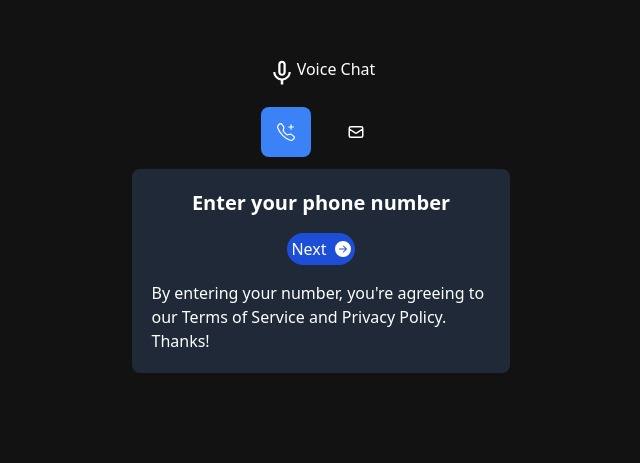
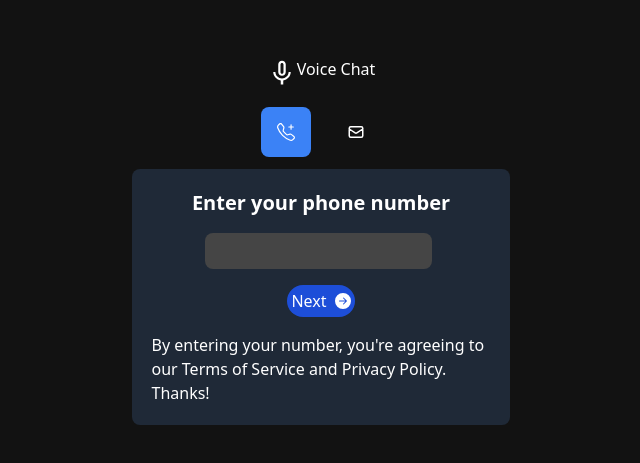
Before and after one commit to Akshat-Kumar-work/Voice-chat, a React (Create React App) app: page /authenticate in a window 1280 px wide. Shown: the part 163-626 px from the top of the page, without its empty margins (319-959 px from the left). Built offline with nearby package versions, Linux system fonts and the light colour scheme.

Commit message:
input component

```diff
--- a/src/components/phoneEmail/Email.jsx
+++ b/src/components/phoneEmail/Email.jsx
@@ -1,9 +1,13 @@
 import React from 'react'
 import {BsFillArrowRightCircleFill} from "react-icons/bs"
 import Card from "../shared/card"
+import { useState } from 'react'
+import TextInput from '../shared/TextInput'
 
 
 const Email = () => {
+  const [email , setemail] = useState('');
+
   return (
     <div className=' flex justify-center items-center'>
 
@@ -15,6 +19,7 @@ const Email = () => {
       btnText={"Next"} logo={<BsFillArrowRightCircleFill />}
 
       SecondlastText={"By entering your email, you're agreeing to our Terms of Service and Privacy Policy. Thanks!"}
+      input={<TextInput value={email} onChange={ (event)=>setemail(event.target.value)}/>}
 
     />
 
--- a/src/components/phoneEmail/Phone.jsx
+++ b/src/components/phoneEmail/Phone.jsx
@@ -1,22 +1,31 @@
-import React from 'react'
+import React, { useState } from 'react'
 import Card from "../shared/card"
 import {BsFillArrowRightCircleFill} from "react-icons/bs"
 import {BsTelephonePlus} from "react-icons/bs"
+import TextInput from '../shared/TextInput'
 
 const Phone = () => {
+
+  const [phoneNumber , setPhoneNumber] = useState('');
   return (
     <div className=' flex justify-center items-center'>
 
 
 
     <Card
+
       headingLogo={BsTelephonePlus}
       heading={ "Enter your phone number"}
       btnText={"Next"} logo={<BsFillArrowRightCircleFill />}
 
       SecondlastText={"By entering your number, you're agreeing to our Terms of Service and Privacy Policy. Thanks!"}
 
-    />
+      input={<TextInput value={phoneNumber} onChange={ (event)=>setPhoneNumber(event.target.value)}/>}
+
+    >
+
+
+    </Card>
 
     </div>
   )
--- /dev/null
+++ b/src/components/shared/TextInput.jsx
@@ -0,0 +1,12 @@
+import React from 'react'
+
+const TextInput = (props) => {
+  return (
+    <div >
+
+        <input className=' w-[98%] h-[36px] bg-[#454545]  rounded-lg ' type='text' {...props}/>
+    </div>
+  )
+}
+
+export default TextInput
--- a/src/components/shared/card.jsx
+++ b/src/components/shared/card.jsx
@@ -1,7 +1,7 @@
 import React from 'react'
 import { Link } from 'react-router-dom'
 
-const card = ({ headingLogo, heading , para1 , para2 , btnText , SecondlastText , logo , lastText , onclick}) => {
+const card = ( { headingLogo, heading , para1 , para2 , btnText , SecondlastText , logo , lastText , onclick ,input}) => {
   return (
     <div className='  w-[50%] max-w-[1260px] max-width-[90%]  flex flex-col p-5  items-center justify-center  space-y-4 m-3  bg-gray-800 rounded-lg '>
 
@@ -10,6 +10,10 @@ const card = ({ headingLogo, heading , para1 , para2 , btnText , SecondlastText
         <h1 className=' text-xl font-bold '> {headingLogo} <span> {heading}</span> </h1>
         <p className=' text-blue-300'> {para1}</p>
         <p className=' text-blue-300'> {para2} </p>
+    </div>
+
+    <div>
+      {input}
     </div>
 
     <div>
@@ -24,6 +28,7 @@ const card = ({ headingLogo, heading , para1 , para2 , btnText , SecondlastText
         <Link  className=' text-blue-400 text-center' to="/login"> {lastText} </Link>
     </div>
 
+
     </div>
   )
 }
```
